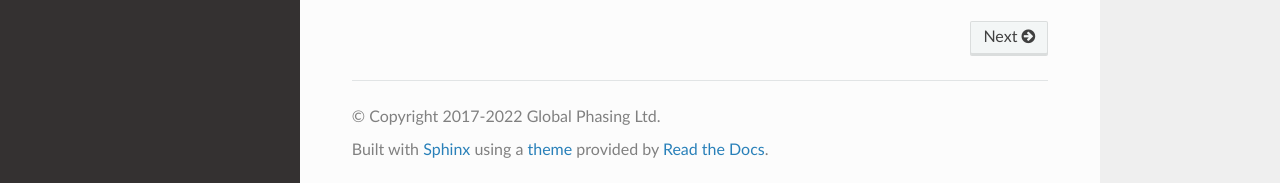
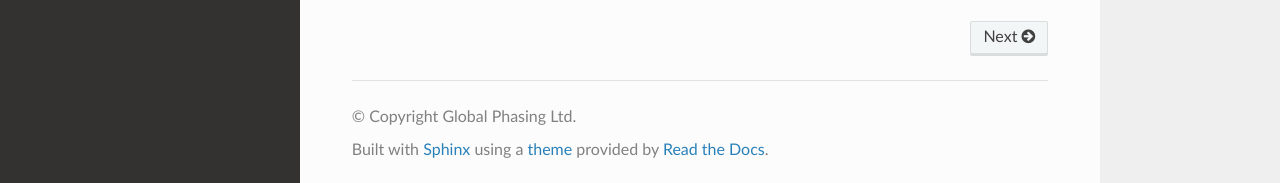
Before and after one commit to project-gemmi/gemmi, a Sphinx documentation site: the page built from docs/index.rst, in a window 1280 px wide and 900 px high, scrolled down 3326 px. Shown: the part 714-897 px from the top of the window. Built offline with Sphinx 7.4.7 and the Read the Docs theme 2.0.0, drawn with Linux system fonts in a browser that asks for light colours.

Commit message:
update docs/conf.py

```diff
--- a/docs/conf.py
+++ b/docs/conf.py
@@ -1,9 +1,8 @@
 # -*- coding: utf-8 -*-
-import os
 
 # -- General configuration ------------------------------------------------
 
-needs_sphinx = '2.4.4'
+needs_sphinx = '7.0.0'
 
 extensions = ['sphinx.ext.doctest', 'sphinx.ext.githubpages']
 
@@ -14,7 +13,7 @@
 master_doc = 'index'
 
 project = u'Gemmi'
-copyright = u'2017-2022 Global Phasing Ltd'
+copyright = u'Global Phasing Ltd'
 author = u'Marcin Wojdyr'
 
 with open('../include/gemmi/version.hpp') as _f:
@@ -31,13 +30,8 @@
 
 # -- Options for HTML output ----------------------------------------------
 
-if os.environ.get('READTHEDOCS'):
-    html_theme = 'default'
-else:
-    html_theme = 'sphinx_rtd_theme'
-
+html_theme = 'sphinx_rtd_theme'
 html_static_path = ['custom.css']
-
 
 # -- Options for LaTeX output ---------------------------------------------
 
```
